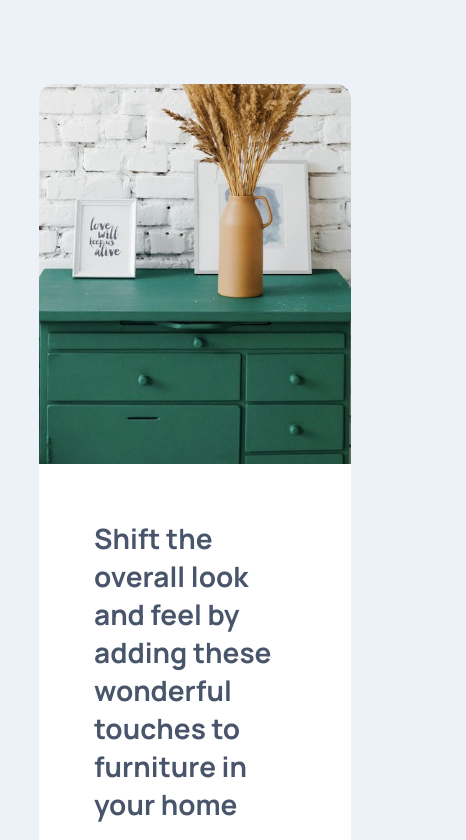
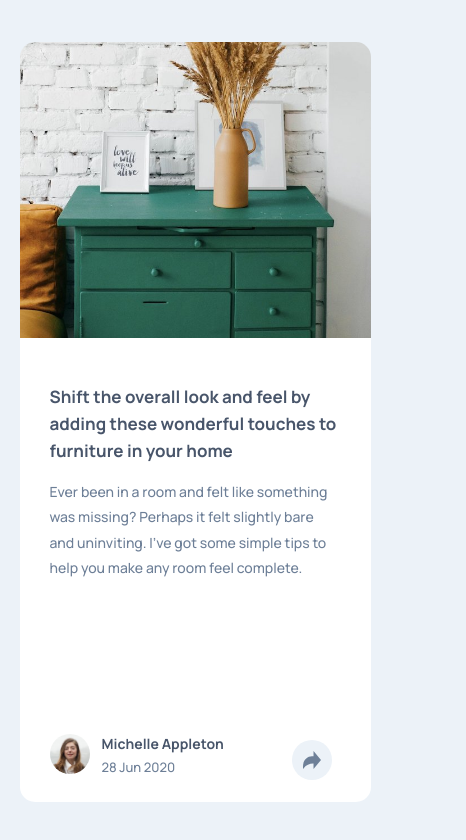
Before and after one commit to Ctaracena/FMentor_ArticlePreview, a plain HTML site: page index.html in a window 390 px wide. Shown: the top 840 px of the page, 466 px wide, since content can reach past the window. Drawn offline with Linux system fonts and the light colour scheme.

Commit message:
finished

```diff
--- a/css/queries.css
+++ b/css/queries.css
@@ -3,15 +3,15 @@
 .card {
   flex-direction: column;
   margin: auto;
-  margin-top: 10vh;
-  margin-bottom: 10vh;
+  margin-top: 5vh;
+  margin-bottom: 5vh;
   width: 80vw;
   height: auto;
 }
 
 .img-container {
   width: 80vw;
-  height: 380px;
+  height: 35vh;
   border-top-left-radius: 15px;
   border-top-right-radius: 15px;
   border-bottom-left-radius: 0;
@@ -20,7 +20,7 @@
 
 main {
   width: 100%;
-  height: 480px;
+  height: 65vh;
   background-color: white;
   border-top-right-radius: 0;
   border-bottom-right-radius: 15px;
@@ -32,13 +32,21 @@ main {
 }
 
 h2 {
-  font-size: 28px;
+  font-size: 26px;
 }
 
 .description p {
   margin-top: 20px;
-  line-height: 2;
+  line-height: 1.8;
   font-size: 19px;
+}
+
+.avatar {
+  position: absolute;
+  bottom: 0;
+  left: 0;
+  right: 0;
+  padding-bottom: 26px;
 }
 
 .avatar .user-img {
@@ -80,8 +88,8 @@ h2 {
 .share-icon-container-mobile {
   width: 50px;
   height: 50px;
-  margin-left: 218px;
   margin-top: 10px;
+  margin-right: 60px;
   border-radius: 50%;
   display: flex;
   justify-content: center;
@@ -96,8 +104,8 @@ h2 {
 }
 
 .share-container-mobile {
-  position: relative;
-  top: -77px;
+  position: absolute;
+  bottom: 0px;
   display: none;
 }
 
@@ -132,7 +140,7 @@ h2 {
   color: white;
   font-weight: 500;
   font-size: 16px;
-  letter-spacing: 4px;
+  letter-spacing: 5px;
 }
 
 .social-mobile img {
@@ -141,3 +149,168 @@ h2 {
 }
 
 }
+
+@media screen and (max-width: 600px) {
+
+.img-container {
+  height: 40vh;
+}
+
+main {
+  height: 60vh;
+}
+
+  .description {
+    padding: 45px 50px 0px 50px;
+  }
+
+  h2 {
+    font-size: 22px;
+  }
+
+  .description p {
+    margin-top: 15px;
+    line-height: 1.8;
+    font-size: 17px;
+  }
+
+}
+
+@media screen and (max-width: 500px) {
+
+  .img-container {
+    height: 40vh;
+  }
+
+  main {
+    height: 55vh;
+  }
+
+  .description {
+    padding: 45px 35px 0px 35px;
+  }
+
+  h2 {
+    font-size: 20px;
+  }
+
+  .description p {
+    font-size: 16px;
+  }
+
+  .avatar .user-img {
+    width: 40px;
+    height: 40px;
+    margin-left: 35px;
+    margin-right: 15px;
+  }
+
+  .avatar .details h3 {
+    font-size: 14px;
+  }
+
+  .avatar .details p {
+    font-size: 13px;
+  }
+
+  .share-icon-container-mobile {
+    width: 40px;
+    height: 40px;
+    margin-right: 45px;
+  }
+
+  .social-mobile {
+    padding: 0 25px;
+    height: 85px;
+  }
+
+  .social-mobile p {
+    color: white;
+    font-weight: 500;
+    font-size: 14px;
+    letter-spacing: 4px;
+  }
+
+  .social-mobile img {
+    transform: scale(1);
+  }
+
+  .close-share-icon-container-mobile {
+    width: 40px;
+    height: 40px;
+    margin-left: 80px;
+  }
+
+
+}
+
+@media screen and (max-width: 400px) {
+
+  .card {
+    margin-top: 5vh;
+    margin-bottom: 5vh;
+    width: 90vw;
+  }
+
+.img-container {
+  height: 35vh;
+  width: 90vw;
+}
+
+main {
+  height: 55vh;
+}
+
+  .description {
+    padding: 45px 30px 0px 30px;
+  }
+
+  h2 {
+    font-size: 17px;
+    line-height: 1.6;
+  }
+
+  .description p {
+    font-size: 14px;
+  }
+
+  .avatar {
+    padding-bottom: 22px;
+  }
+
+  .avatar .user-img {
+    margin-left: 30px;
+    margin-right: 12px;
+  }
+
+  .share-icon-container-mobile {
+    width: 40px;
+    height: 40px;
+    margin-right: 39px;
+  }
+
+  .social-mobile {
+    padding: 0 25px;
+    height: 84px;
+    width: 90vw;
+  }
+
+  .social-mobile p {
+    color: white;
+    font-weight: 500;
+    font-size: 14px;
+    letter-spacing: 4px;
+  }
+
+  .social-mobile img {
+    transform: scale(1);
+  }
+
+  .close-share-icon-container-mobile {
+    width: 40px;
+    height: 40px;
+    margin-left: 35px;
+  }
+
+
+}
--- a/css/styles.css
+++ b/css/styles.css
@@ -52,8 +52,12 @@ h2 {
 
 .avatar {
   display: flex;
-  justify-content: left;
+  justify-content: space-between;
   align-items: center;
+}
+
+.user-container {
+  display: flex;
 }
 
 .avatar .user-img {
@@ -78,8 +82,8 @@ h2 {
 .share-icon-container {
   width: 36px;
   height: 36px;
+  margin-right: 50px;
   background-color: hsl(210, 46%, 95%);
-  margin-left: 135px;
   border-radius: 50%;
   display: flex;
   justify-content: center;
@@ -95,7 +99,7 @@ h2 {
 .share-container {
   position: absolute;
   top: 138px;
-  right: -50px;
+  right: -45px;
   display: none;
   flex-direction: column;
   align-items: center;
@@ -112,6 +116,8 @@ h2 {
   justify-content: space-evenly;
   background-color: hsl(217, 19%, 35%);
 }
+
+
 
 .social p {
   color: white;
@@ -131,7 +137,16 @@ h2 {
   border-width: 10px 10px 0 10px;
   border-color: hsl(217, 19%, 35%) transparent transparent transparent;
   margin: 0 auto;
+}
 
+.share-icon-container-mobile {
+  display: none;
+}
+.share-container-mobile {
+  display: none;
+}
+.social-mobile {
+  display: none;
 }
 
 .attribution {
--- a/index.html
+++ b/index.html
@@ -24,10 +24,12 @@
         </p>
       </div>
       <div class="avatar">
-        <img class="user-img" src="images/avatar-michelle.jpg" alt="">
-        <div class="details">
-          <h3>Michelle Appleton</h3>
-          <p>28 Jun 2020</p>
+        <div class="user-container">
+          <img class="user-img" src="images/avatar-michelle.jpg" alt="">
+          <div class="details">
+            <h3>Michelle Appleton</h3>
+            <p>28 Jun 2020</p>
+          </div>
         </div>
         <div class="share-icon-container">
           <img src="images/icon-share.svg" alt="" class="share-icon">
@@ -42,7 +44,6 @@
           <img onclick="hide()" src="images/icon-facebook.svg" alt="facebook icon">
           <img onclick="hide()" src="images/icon-twitter.svg" alt="twitter icon">
           <img onclick="hide()" src="images/icon-pinterest.svg" alt="pinterest icon">
-          <div class="share-icon-container"></div>
         </div>
         <div class="triangle"></div>
       </div>
```
